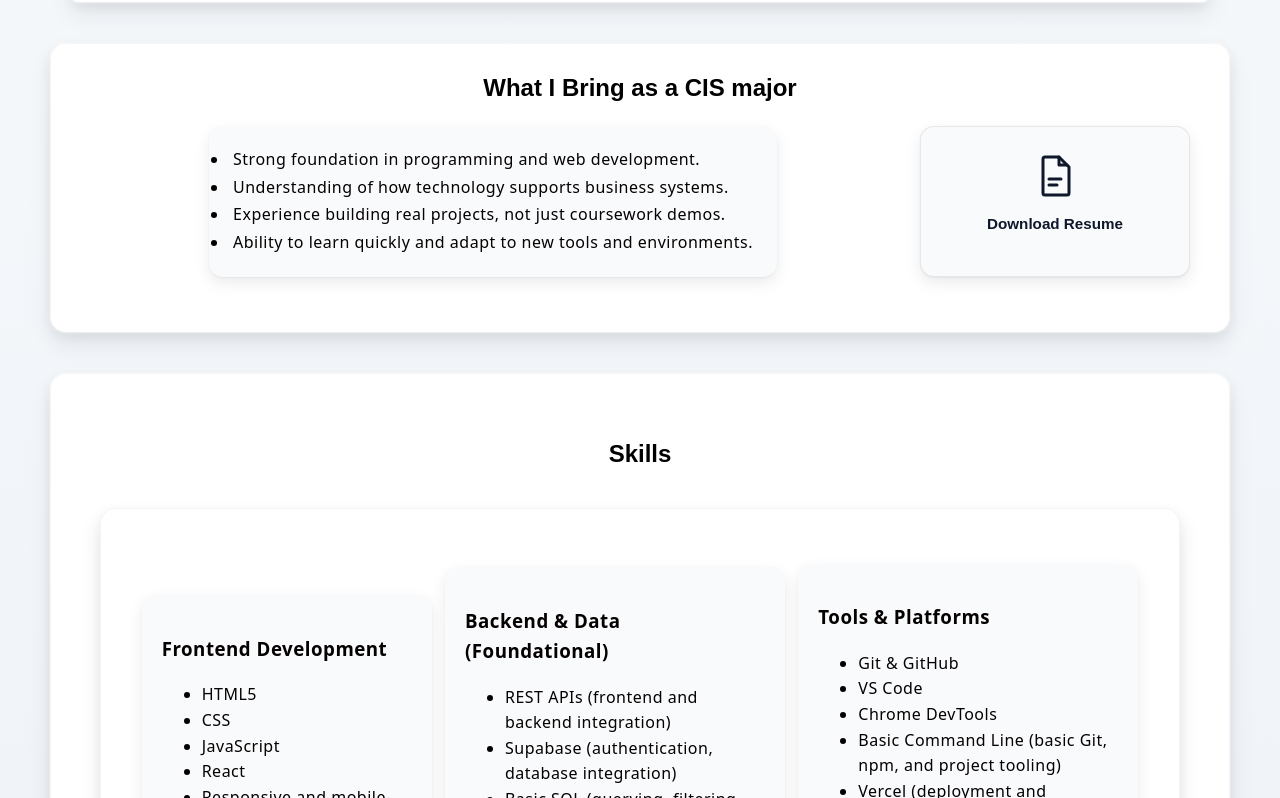
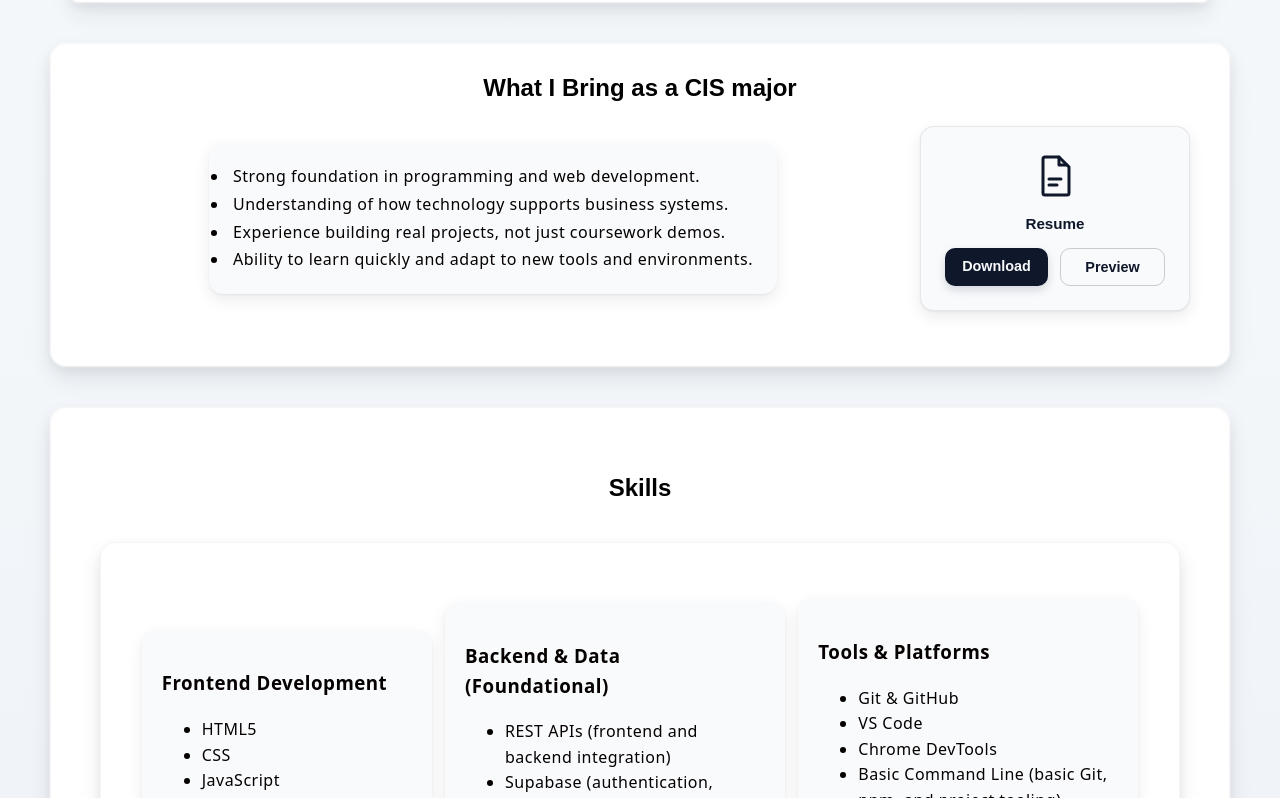
Before and after one commit to stanleytarun777/Portfolio-Website, a React (Vite) app: page / in a window 1280 px wide. Shown: the part 682-1480 px from the top of the page. Built offline with nearby package versions, Linux system fonts and the light colour scheme.

Commit message:
Add resume preview option

```diff
--- a/src/components/Contact.jsx
+++ b/src/components/Contact.jsx
@@ -2,9 +2,9 @@ export default function Contact() {
     return (
         <section className="contact" id="contact">
             <h2>Contact</h2>
-            <p>Email: {" "}
-                <a href="mailto:snyford@nicholls.edu">snyford@nicholls.edu</a>
-                phone: {" "}
+            <p>Email: {"  "}
+                <a href="mailto:snyford@nicholls.edu">snyford@nicholls.edu </a>
+                Phone: {"  "}
                 <a href="tel:+13056462288">(985) 426-2099</a>
             </p>
         </section>
--- a/src/components/Hero.jsx
+++ b/src/components/Hero.jsx
@@ -10,14 +10,7 @@ export default function Hero() {
                     <li>Ability to learn quickly and adapt to new tools and environments.</li>
                 </ul>
 
-                <a
-                    className="hero-resume-card"
-                    href="/Stanley_Nyford_Resume.pdf"
-                    target="_blank"
-                    rel="noopener noreferrer"
-                    download
-                    aria-label="Download resume PDF"
-                >
+                <div className="hero-resume-card" aria-label="Resume download and preview">
                     <svg
                         width="48"
                         height="48"
@@ -46,8 +39,26 @@ export default function Hero() {
                             strokeLinecap="round"
                         />
                     </svg>
-                    <span>Download Resume</span>
-                </a>
+                    <span className="hero-resume-title">Resume</span>
+                    <div className="hero-resume-actions">
+                        <a
+                            className="resume-btn"
+                            href="/Stanley_Nyford_Resume.pdf"
+                            download
+                            rel="noopener noreferrer"
+                        >
+                            Download
+                        </a>
+                        <a
+                            className="resume-btn outline"
+                            href="/Stanley_Nyford_Resume.pdf"
+                            target="_blank"
+                            rel="noopener noreferrer"
+                        >
+                            Preview
+                        </a>
+                    </div>
+                </div>
             </div>
 
         </section>
--- a/src/index.css
+++ b/src/index.css
@@ -169,7 +169,6 @@ section {
   flex-direction: column;
   align-items: center;
   gap: 16px;
-  text-decoration: none;
   color: #0f172a;
   font-weight: 600;
   box-shadow:
@@ -183,11 +182,41 @@ section {
     0 4px 10px rgba(0,0,0,0.10),
     0 14px 28px rgba(0,0,0,0.14);
 }
+.hero-resume-title {
+  font-size: 1.05rem;
+}
 .hero-resume-card svg {
   display: block;
 }
 .hero-resume-card span {
   font-size: 0.95rem;
+}
+.hero-resume-actions {
+  display: flex;
+  gap: 12px;
+  width: 100%;
+}
+.resume-btn {
+  flex: 1;
+  text-align: center;
+  padding: 10px 12px;
+  border-radius: 10px;
+  border: none;
+  background: #0f172a;
+  color: #f8fafc;
+  text-decoration: none;
+  font-size: 0.9rem;
+  transition: transform 150ms ease, box-shadow 150ms ease;
+  box-shadow: 0 4px 10px rgba(15, 23, 42, 0.15);
+}
+.resume-btn:hover {
+  transform: translateY(-1px);
+}
+.resume-btn.outline {
+  background: transparent;
+  color: #0f172a;
+  border: 1px solid rgba(15, 23, 42, 0.2);
+  box-shadow: none;
 }
 
 .project-card {
@@ -302,6 +331,9 @@ section h2 {
   .hero-resume-card {
     width: 100%;
   }
+  .hero-resume-actions {
+    flex-direction: column;
+  }
 }
 
 .skill-category1 {
```
